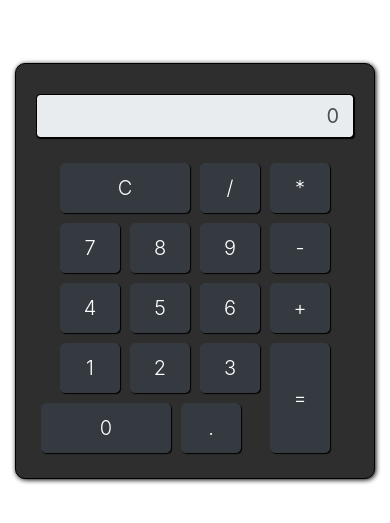
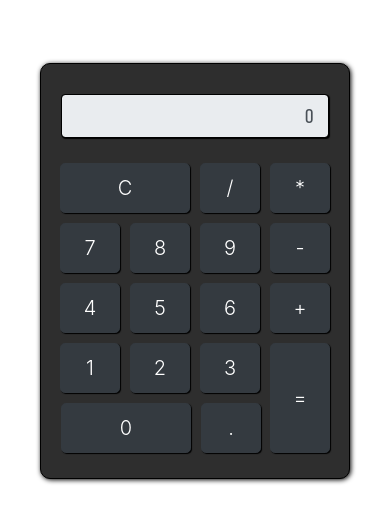
Before and after one commit to risaddex/javascript-calculator, a React (Create React App) app: page / in a window 390 px wide. Shown: the part 171-694 px from the top of the page. Built offline with nearby package versions, Linux system fonts and the light colour scheme.

Commit message:
Fixed responsive CSS and handled input size

```diff
--- a/src/App.scss
+++ b/src/App.scss
@@ -12,6 +12,7 @@
   height: 100%;
 }
 .calculadora {
+  min-width: 310px;
   margin-top: 40px;
   border: solid 1px #000;
   padding: 20px;
@@ -40,7 +41,7 @@
 }
 
 #display {
-  max-width:max-content;
+  min-width:fit-content;
   text-align: right;
   font-size: 20px;
   margin-top: 10px;
@@ -49,11 +50,11 @@
   box-shadow: 1px 1px 1px #000;
   letter-spacing: normal;
   letter-spacing: 2px;
+  font-family: 'Share Tech', sans-serif;
+  font-weight: 500;
 }
 
 .bottom-row {
-  // display: block;
   margin-top: -60px;
-  margin-left: auto;
-
+  margin-left: -5px;
 }
--- a/src/Calculator/utils.js
+++ b/src/Calculator/utils.js
@@ -1,26 +1,26 @@
 const OPS = /\D(?=[+/*\-=.])/g; ///\D(?=\D)/g <- another handy regEx;
 // calcular resultado
 function handleOperation(arr, op, res) {
-  debugger
+
   let x = arr;
   if(x[x.length -1] === op) {
-    return res;
+  return x.join("").replace(/[-+*/=]/,"");
   }
   return eval(x.join("").replace(OPS,"")) ;
 }
 // manipular entrada de dados
-// to-do: permitir repetição de " -"
+// to-do: permitir repetição de "-"
 function parseNumber(val, expr, res) {
 
-  if(res === null) {
+  if(res === "") {
     return expr.concat(val).join("") // still needs to remove last value to screen
   }
-  return res + val;
+  return res + (val);
 
 }
 
 export function customSetter (obj, val) {
-  let result = null;
+  let result = "";
   const operator = () => {
     switch(val) {
       case '*':
```
